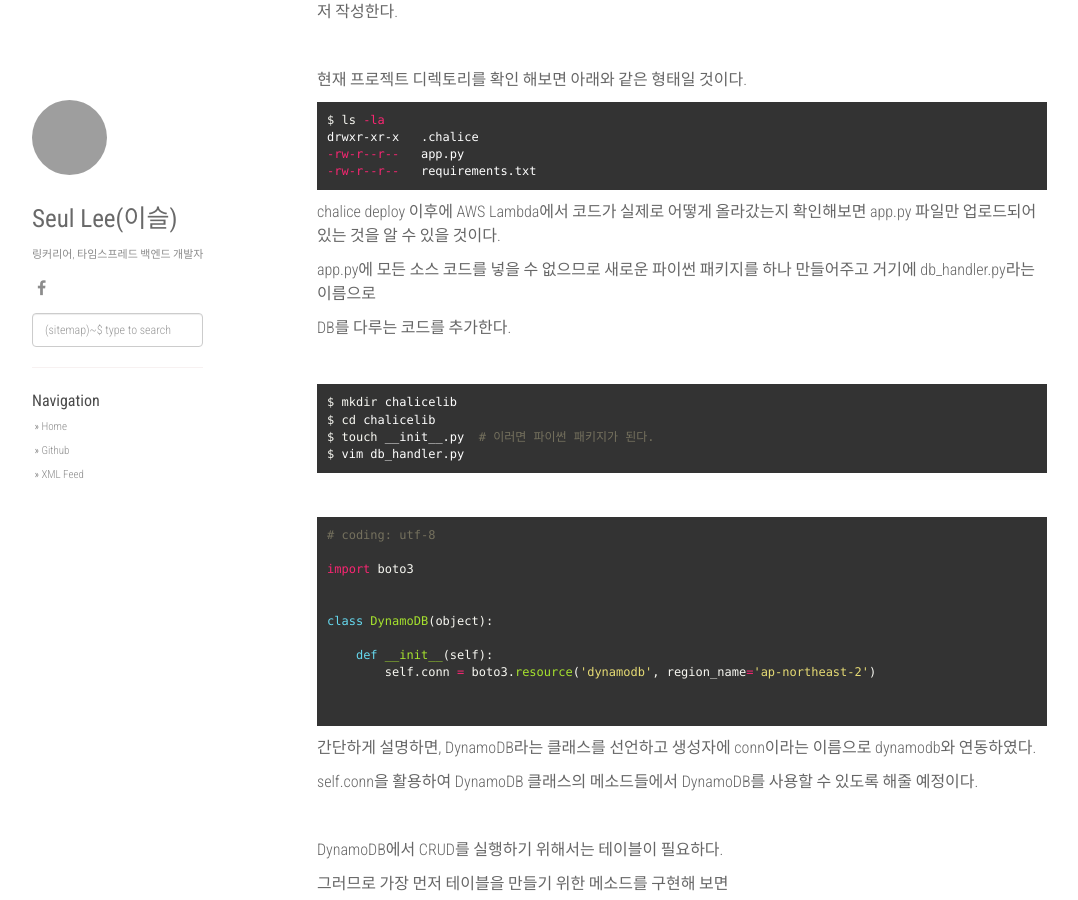
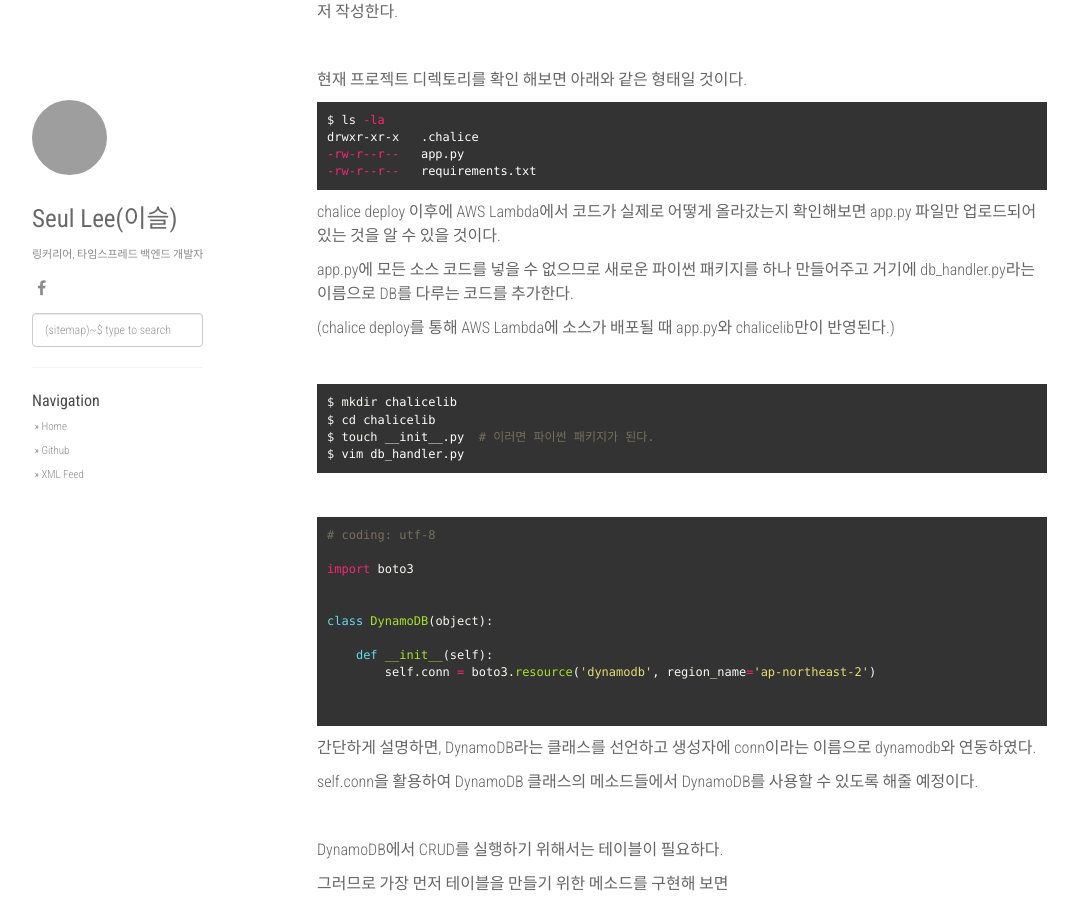
Before and after one commit to lee-seul/lee-seul.github.com, a Jekyll site: the page built from _posts/2018-05-14-python-serverless-microframework-04..markdown, in a window 1280 px wide and 900 px high, scrolled down 688 px. Shown: the whole window, without its empty margins (53-1131 px from the left). Built offline with Jekyll 4.4.1, drawn with Linux system fonts in a browser that asks for light colours; nearby versions of some CDN libraries; comment, search, counter and statistics services are not loaded; grey boxes are pictures that could not be loaded.

Commit message:
chalice 04 내용 수정

```diff
--- a/_posts/2018-05-14-python-serverless-microframework-04..markdown
+++ b/_posts/2018-05-14-python-serverless-microframework-04..markdown
@@ -56,9 +56,9 @@ drwxr-xr-x   .chalice
 
 chalice deploy 이후에 AWS Lambda에서 코드가 실제로 어떻게 올라갔는지 확인해보면 app.py 파일만 업로드되어 있는 것을 알 수 있을 것이다.
 
-app.py에 모든 소스 코드를 넣을 수 없으므로 새로운 파이썬 패키지를 하나 만들어주고 거기에 db_handler.py라는 이름으로
+app.py에 모든 소스 코드를 넣을 수 없으므로 새로운 파이썬 패키지를 하나 만들어주고 거기에 db_handler.py라는 이름으로 DB를 다루는 코드를 추가한다.
 
-DB를 다루는 코드를 추가한다.
+(chalice deploy를 통해 AWS Lambda에 소스가 배포될 때 app.py와 chalicelib만이 반영된다.)
 
 <br>
 
```
